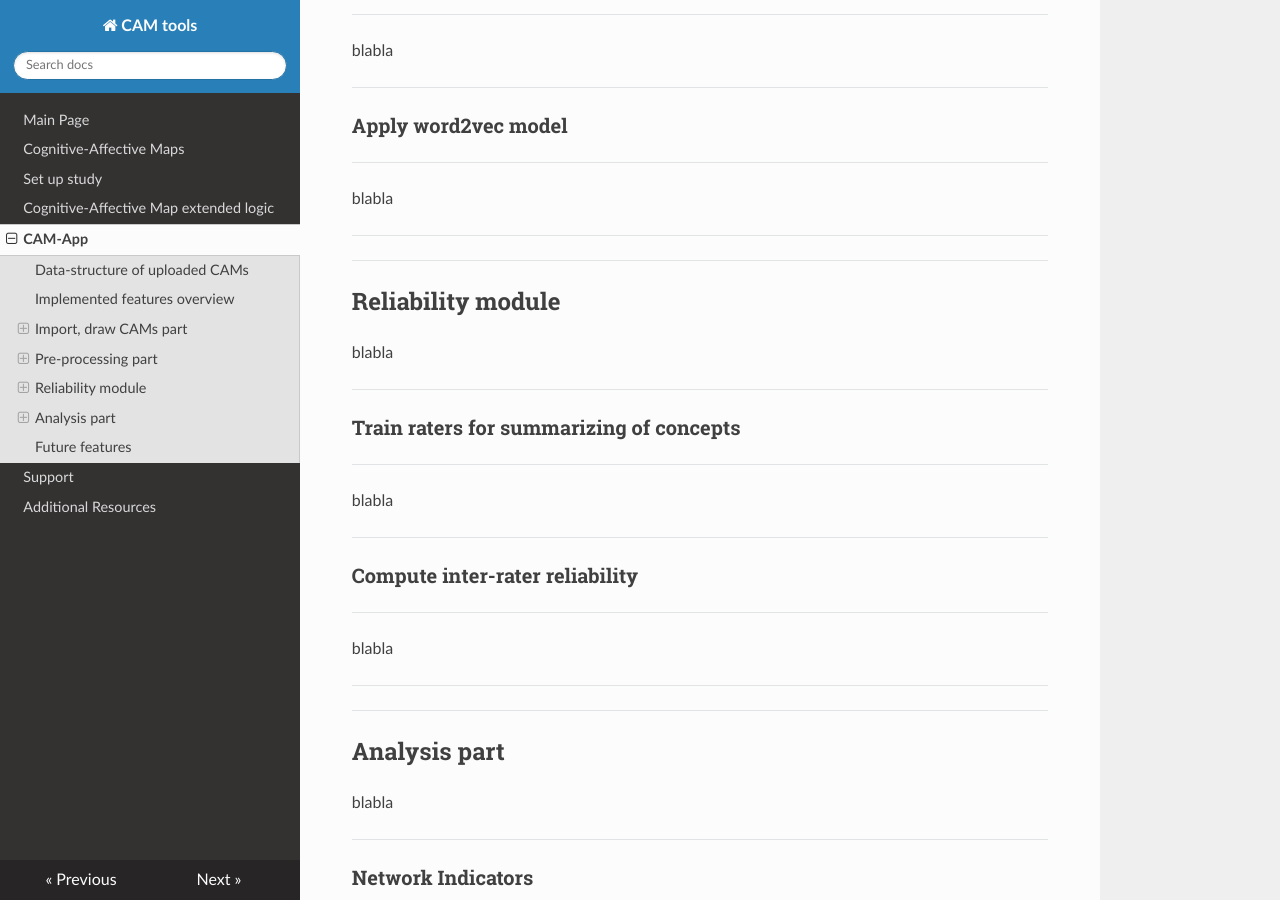
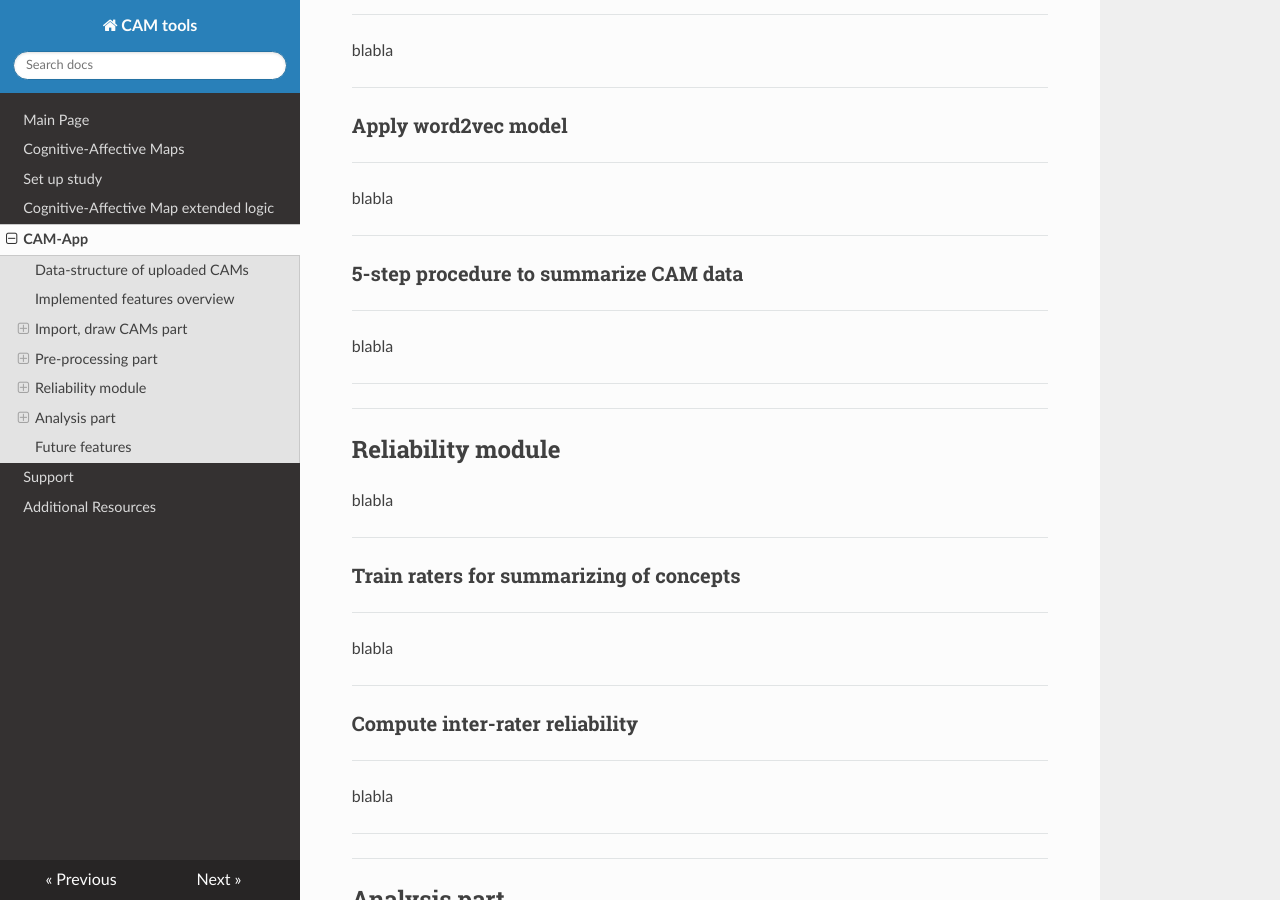
Before and after one commit to FennStatistics/CAMtools_documentation, an MkDocs documentation site: the page built from docs/CAM-App.md, in a window 1280 px wide and 900 px high, scrolled down 1550 px. Built offline with MkDocs 1.6.1, drawn with Linux system fonts in a browser that asks for light colours; nearby versions of some CDN libraries.

Commit message:
added 5step

```diff
--- a/docs/CAM-App.md
+++ b/docs/CAM-App.md
@@ -75,6 +75,13 @@ blabla
 
 ***
 ### Apply word2vec model
+---
+
+blabla
+
+
+***
+### 5-step procedure to summarize CAM data
 ---
 
 blabla
```
